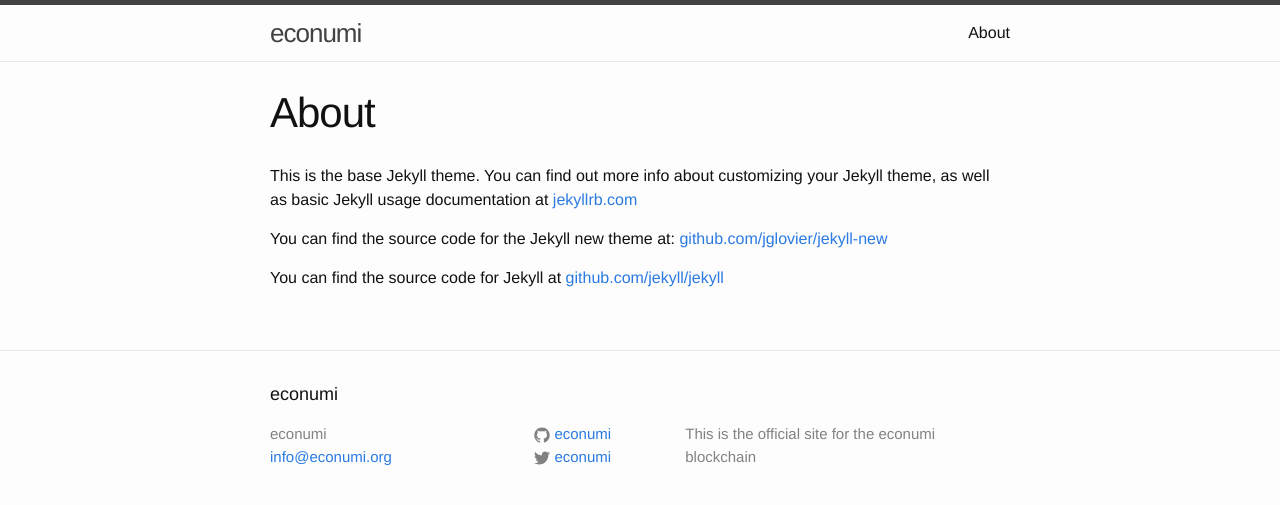
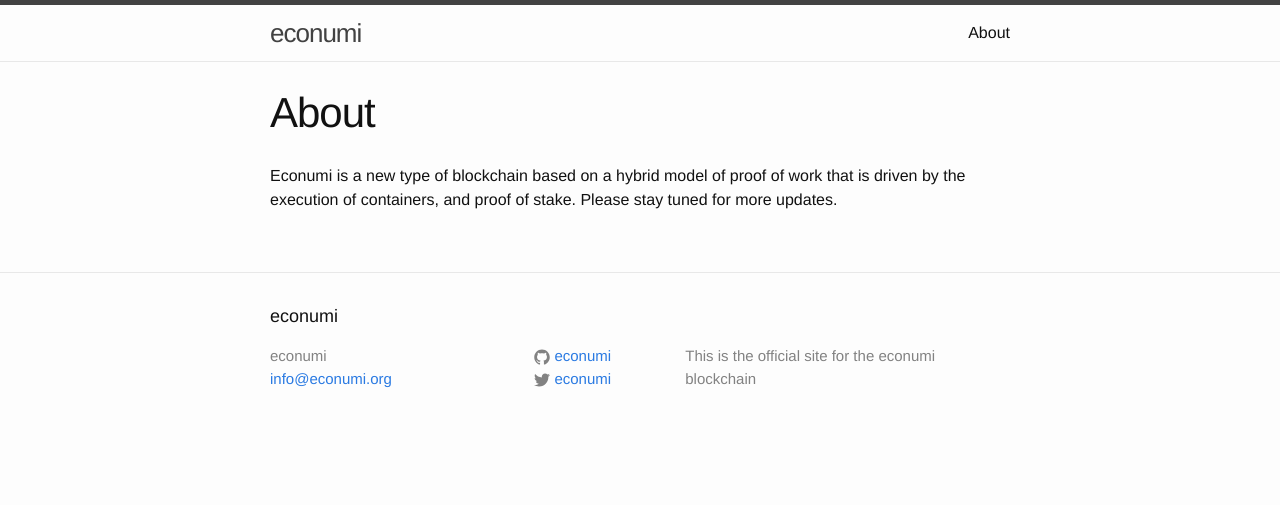
Before and after one commit to econumi/econumi-site, a Jekyll site: the page built from docs/about.md, in a window 1280 px wide. Shown: the top 505 px of the page. Built offline with Jekyll 4.4.1, drawn with Linux system fonts in a browser that asks for light colours.

Commit message:
adding more details to about page

```diff
--- a/docs/about.md
+++ b/docs/about.md
@@ -4,8 +4,4 @@ title: About
 permalink: /about/
 ---
 
-This is the base Jekyll theme. You can find out more info about customizing your Jekyll theme, as well as basic Jekyll usage documentation at [jekyllrb.com](http://jekyllrb.com/)
-
-You can find the source code for the Jekyll new theme at: [github.com/jglovier/jekyll-new](https://github.com/jglovier/jekyll-new)
-
-You can find the source code for Jekyll at [github.com/jekyll/jekyll](https://github.com/jekyll/jekyll)
+Econumi is a new type of blockchain based on a hybrid model of proof of work that is driven by the execution of containers, and proof of stake. Please stay tuned for more updates.
```
